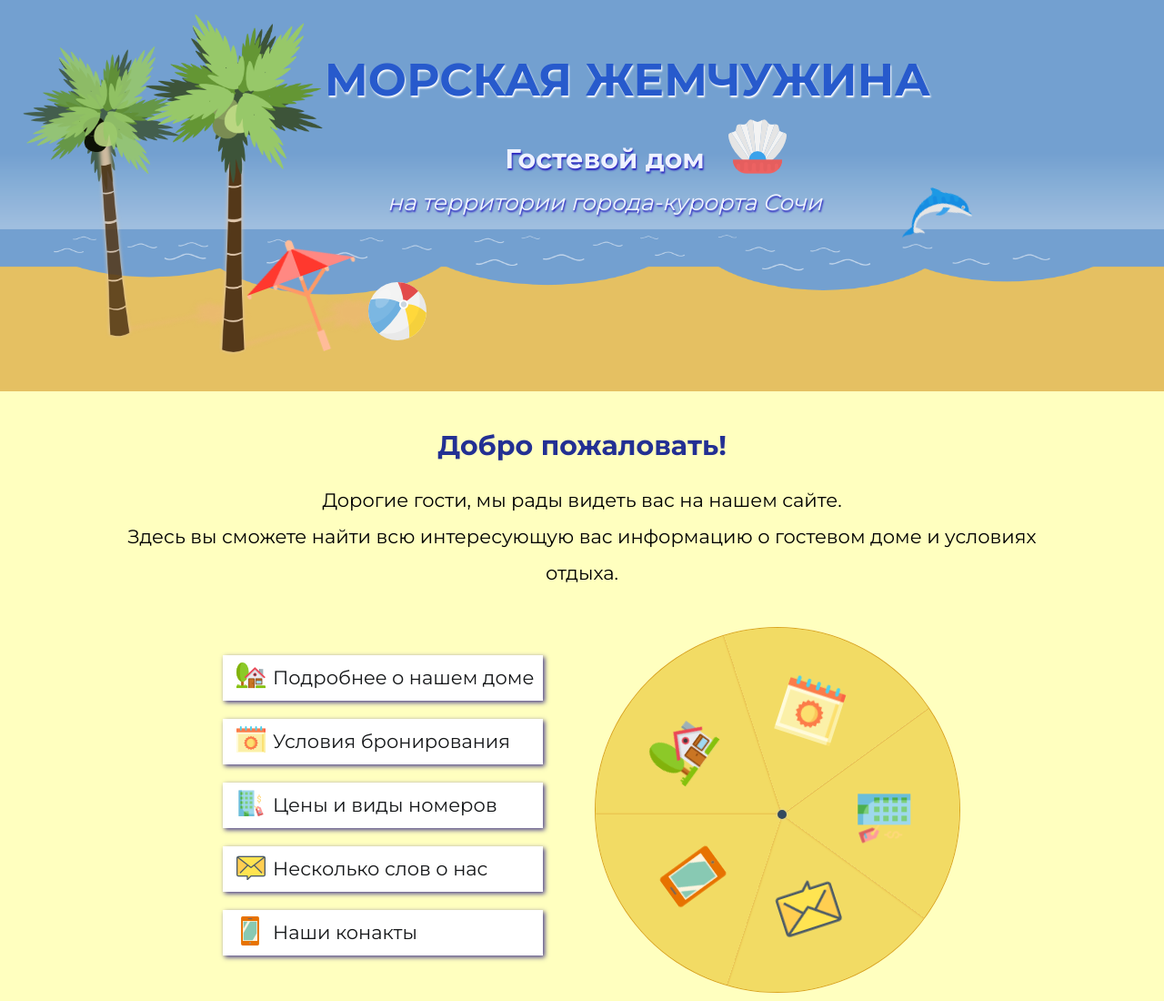
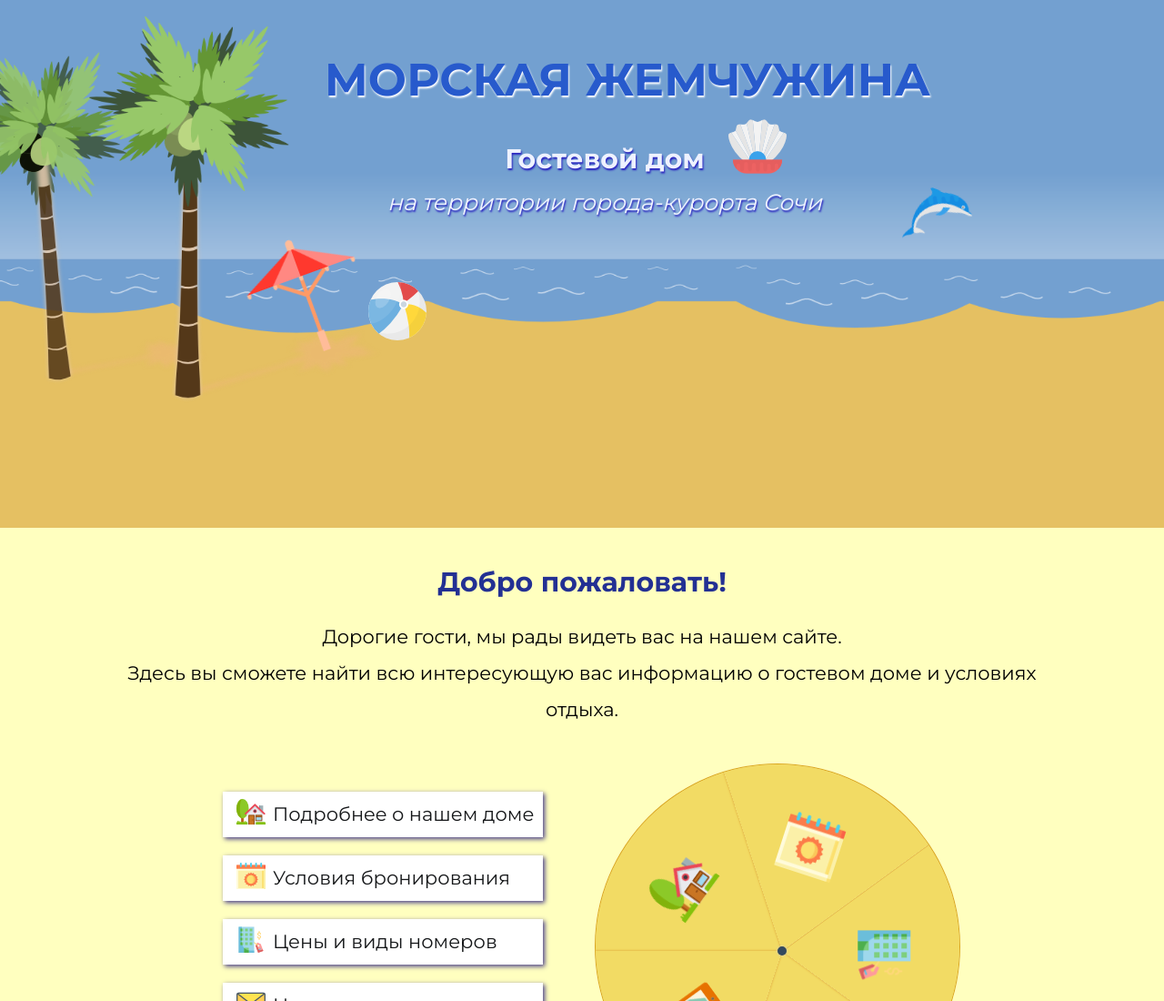
Before and after one commit to zhenyasha/morskaya_jemchuzhina, a plain HTML site: page index.html in a window 1280 px wide. Shown: the top 1100 px of the page at 91% size. Drawn offline with Linux system fonts and the light colour scheme.

Commit message:
Update style.css

```diff
--- a/css/style.css
+++ b/css/style.css
@@ -35,7 +35,7 @@ body {
 	padding: 0;
 	background: rgba(218, 165, 32, 0.7) url("img/beach.png") no-repeat;
 	background-size: cover;
-	min-height: 350px;
+	min-height: 500px;
 	background-position: top;
 	padding-top: 80px;
 }
```
